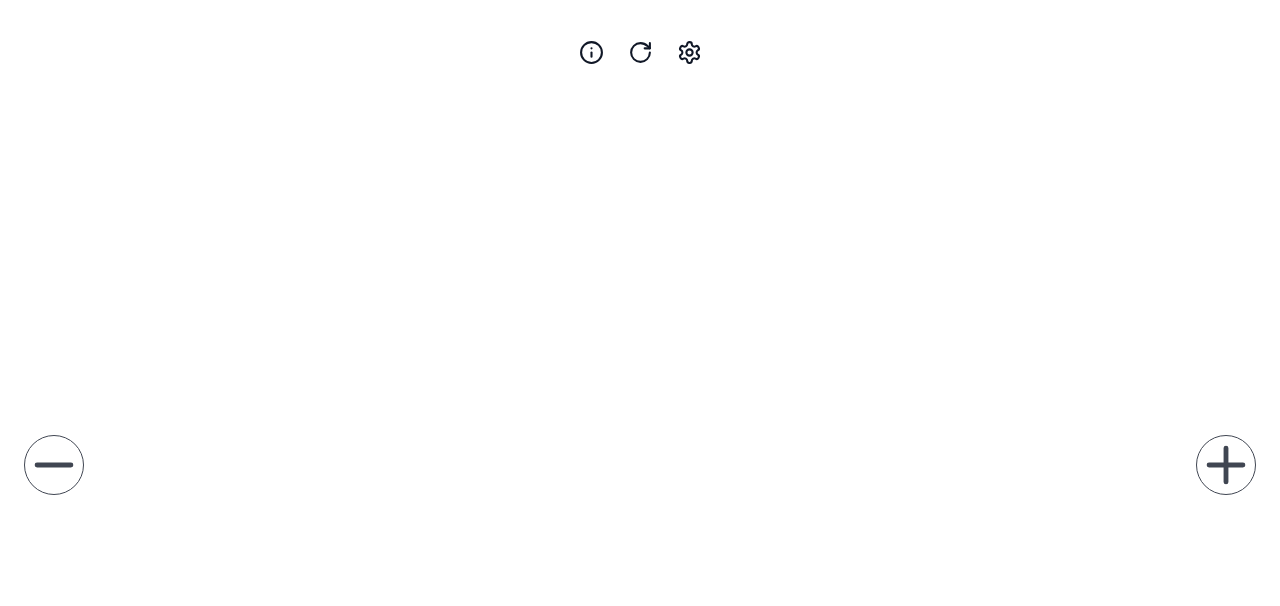
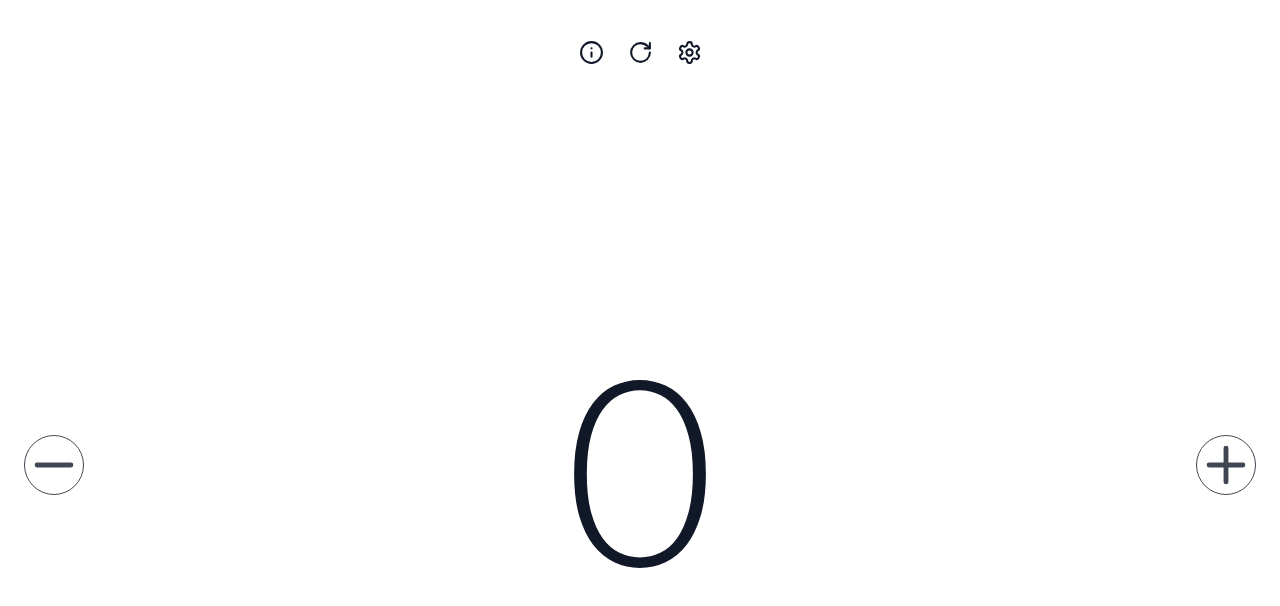
Before and after one commit to duongni/couter, a Next.js app: page / in a window 1280 px wide. Shown: the top 606 px of the page. Built offline with nearby package versions, Linux system fonts and the light colour scheme.

Commit message:
try to get the reset button to work

```diff
--- a/app/page.js
+++ b/app/page.js
@@ -1,5 +1,5 @@
 import Navbar from "@/components/Navbar";
-import Count from "@/components/count";
+import Count from "@/components/Count";
 
 export default function Home() {
   return (
--- a/components/CounterPage.jsx
+++ b/components/CounterPage.jsx
@@ -1,8 +1,8 @@
 "use client";
 
 import { useState } from "react";
+import Count from "./Count";
 import Navbar from "./Navbar";
-import Count from "./count";
 
 const CounterPage = () => {
   const [count, setCount] = useState(0);
@@ -13,8 +13,7 @@ const CounterPage = () => {
 
   return (
     <div>
-      <Navbar resetCount={resetCount} />
-      <Count count={count} setCount={setCount} />
+      <Navbar resetCount={resetCount} /> {/* Pass resetCount as a prop */}
     </div>
   );
 };
--- a/components/Navbar.jsx
+++ b/components/Navbar.jsx
@@ -1,7 +1,8 @@
 "use client";
+
 import { Info, RotateCw, Settings } from "lucide-react";
 
-const Navbar = ({ resetCount }) => {
+const Navbar = ({ setCount }) => {
   return (
     <div className="flex items-center justify-center gap-6 mt-10 transition ">
       <Info
@@ -14,7 +15,7 @@ const Navbar = ({ resetCount }) => {
         className="hover:cursor-pointer hover:scale-105"
         size={25}
         onClick={() => {
-          resetCount();
+          setCount(0);
         }}
       />
       <Settings
--- a/components/count.jsx
+++ b/components/count.jsx
@@ -1,9 +1,10 @@
 "use client";
 import { Plus, Minus } from "lucide-react";
+import { useState } from "react";
 
-const Count = ({ count, setCount }) => {
+const Count = () => {
+  const [count, setCount] = useState(0);
   return (
-    <div className="">
     <div className="h-screen flex items-center justify-between mx-6">
       <Minus
         color="#111827"
@@ -27,7 +28,6 @@ const Count = ({ count, setCount }) => {
         }}
       />
     </div>
-    </div>
   );
 };
 
```
Lines whose indentation alone changed are shown as unchanged.
